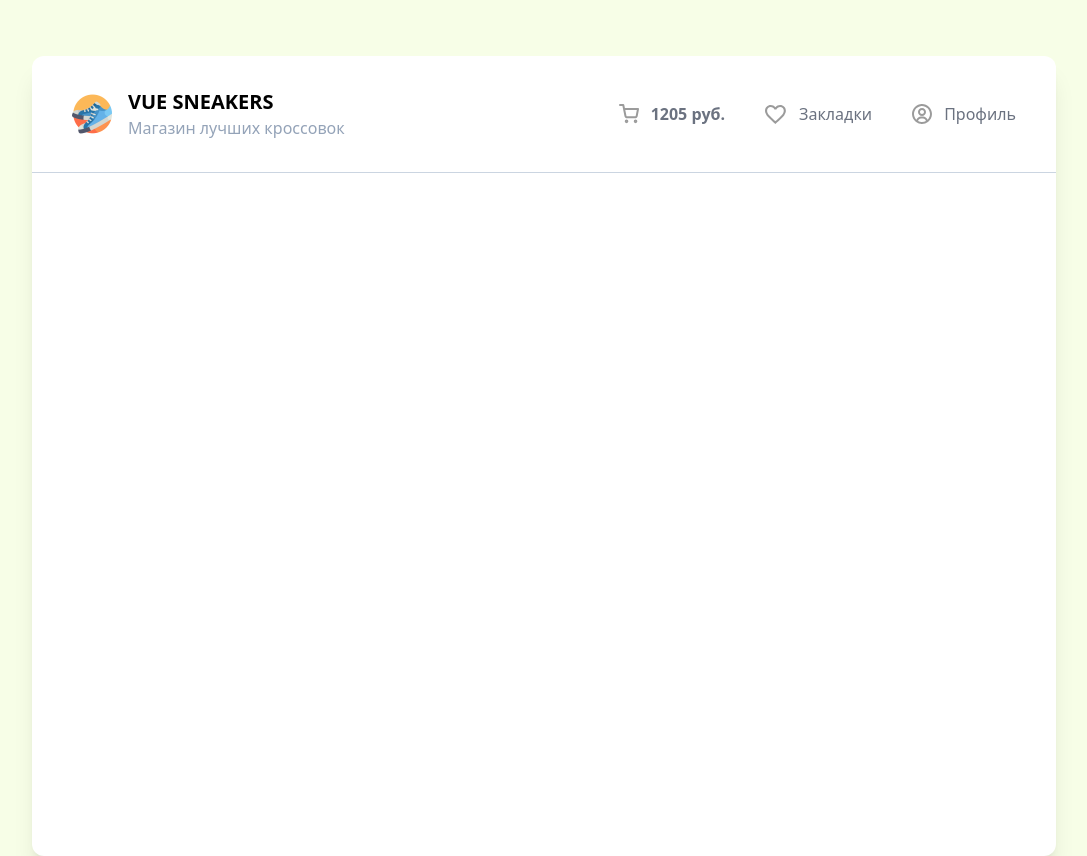
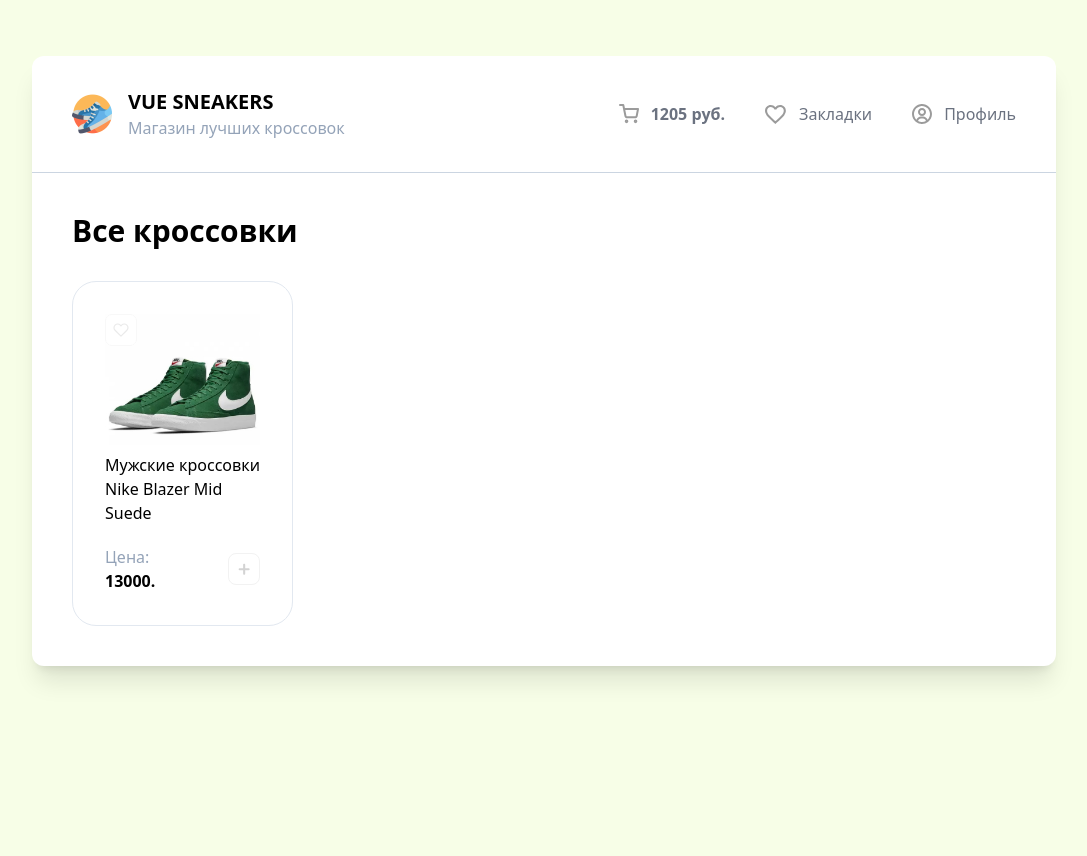
Before and after one commit to Sergey-Kozlov-developer/vue-sneakers, a Vue app: page / in a window 1280 px wide. Shown: the whole page, without its empty margins (96-1183 px from the left). After the commit the page ends 800 px from the top, so only its background shows below. Built offline with nearby package versions, Linux system fonts and the light colour scheme.

Commit message:
add card component

```diff
--- a/src/App.vue
+++ b/src/App.vue
@@ -1,11 +1,16 @@
 <script setup>
 import Header from "./components/Header.vue";
+import CardList from "./components/CardList.vue";
 </script>
 
 <template>
-	<div class="bg-white w-4/5 m-auto h-screen rounded-xl shadow-xl mt-14">
+	<div class="bg-white w-4/5 m-auto rounded-xl shadow-xl mt-14">
 		<!-- <h1>Sergei</h1> -->
 		<Header />
+		<div class="p-10">
+			<h2 class="text-3xl font-bold mb-8">Все кроссовки</h2>
+			<CardList />
+		</div>
 	</div>
 </template>
 
--- /dev/null
+++ b/src/components/Card.vue
@@ -0,0 +1,37 @@
+<script setup>
+defineProps({
+	imageUrl: String,
+	title: String,
+	price: Number,
+	isFavorite: Boolean,
+	isAdded: Boolean,
+	onClickAdd: Function,
+	onClickFavorite: Function,
+});
+</script>
+
+<template>
+	<div
+		class="relative bg-white border border-slate-200 rounded-3xl p-8 cursor-pointer transition hover:-translate-y-2 hover:shadow-xl"
+	>
+		<img
+			@click="onClickFavorite"
+			:src="!isFavorite ? '/like-1.svg' : '/like-2.svg'"
+			alt="Like"
+			class="absolute top-8 left-8"
+		/>
+		<img :src="imageUrl" alt="" />
+		<p class="mt-2">{{ title }}</p>
+		<div class="flex justify-between mt-5">
+			<div class="flex flex-col">
+				<span class="text-slate-400">Цена:</span>
+				<b>{{ price }}.</b>
+			</div>
+			<img
+				@click="onClickAdd"
+				:src="!isAdded ? '/plus.svg' : '/checked.svg'"
+				alt="Plus"
+			/>
+		</div>
+	</div>
+</template>
--- /dev/null
+++ b/src/components/CardList.vue
@@ -0,0 +1,16 @@
+<script setup>
+import Card from "./Card.vue";
+const onClickAdd = () => {
+	alert("add");
+};
+</script>
+<template>
+	<div class="grid grid-cols-4 gap-5">
+		<Card
+			title="Мужские кроссовки Nike Blazer Mid Suede"
+			imageUrl="/sneakers/sneakers-1.jpg"
+			:price="13000"
+			:onClickAdd="onClickAdd"
+		/>
+	</div>
+</template>
```
